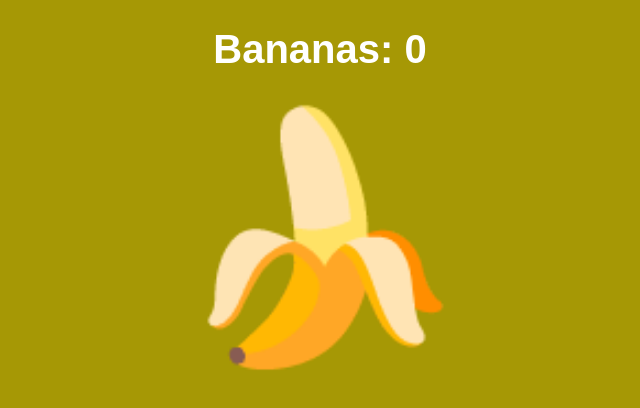
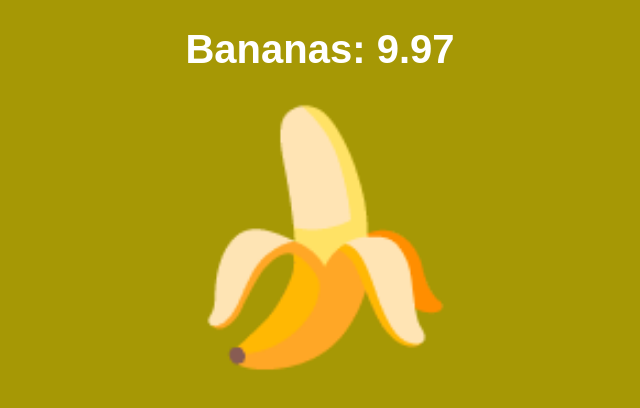
Before and after one commit to AlexD717/Clicker-One-Line, a website: page src/index.html in a window 1280 px wide. Shown: the whole page, without its empty margins (320-960 px from the left). Drawn offline with Linux system fonts and the light colour scheme.

Commit message:
Auto Increase Score

```diff
--- a/src/index.html
+++ b/src/index.html
@@ -31,12 +31,33 @@
 <script>
     let score = 0;
     let clickPower = 1;
-    let scorePerSecond = 0;
+    let scorePerSecond = 2;
+    let lastUpdateTime = 0;
 
     const scoreDisplay = document.getElementById('score-display');
     const bananaButton = document.getElementById('click-item');
 
-    bananaButton.addEventListener('click', () => { score += clickPower; scoreDisplay.innerHTML = score.toString() });
+    bananaButton.addEventListener('click', () => { updateScore(score + clickPower); });
+
+    function incrementScore(currentTime) {
+        if (!lastUpdateTime) lastUpdateTime = currentTime;
+        const deltaT = (currentTime - lastUpdateTime) / 1000;
+        lastUpdateTime = currentTime;
+
+        updateScore(score + scorePerSecond * deltaT);
+
+        requestAnimationFrame(incrementScore);
+    }
+    requestAnimationFrame(incrementScore);
+
+    function updateScore(newScore) {
+        score = newScore;
+        if (score < 100) {
+            scoreDisplay.innerHTML = score.toFixed(2);
+        } else {
+            scoreDisplay.innerHTML = score.toFixed(0);
+        }
+    }
 </script>
 </body>
 </html>
```
Also changed, not shown: dist/index.html, dist/uri.txt.
